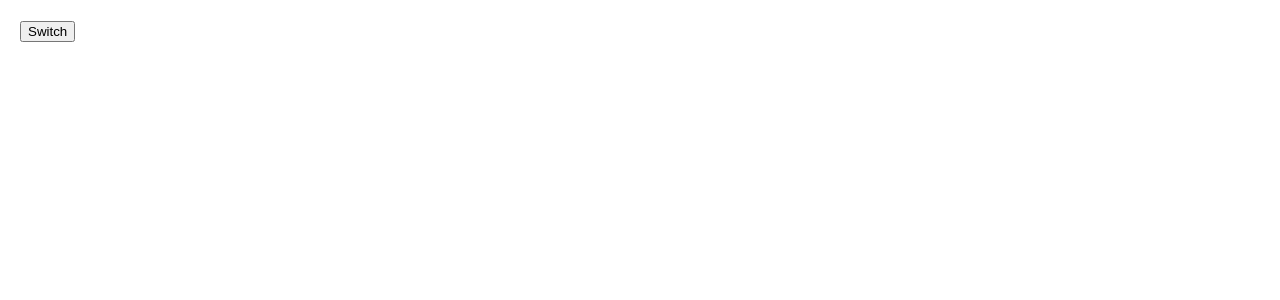
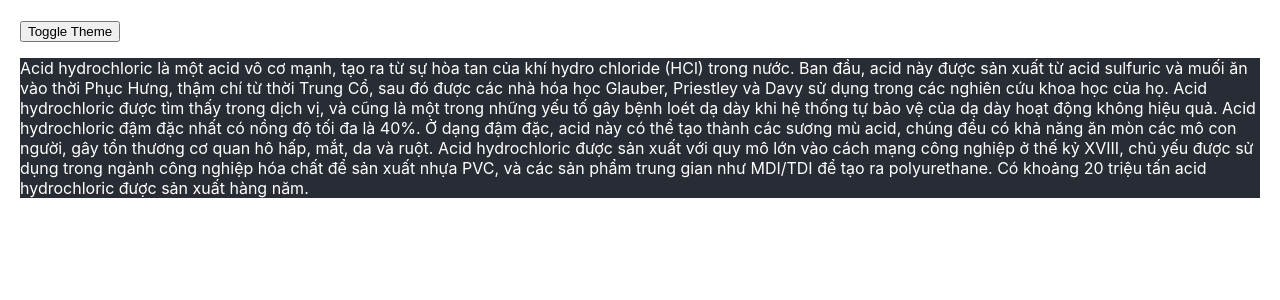
Before and after one commit to github-nqvnlc/tiktok-reactjs, a React (Create React App) app: page / in a window 1280 px wide. Shown: the top 300 px of the page. Built offline with nearby package versions, Linux system fonts and the light colour scheme.

Commit message:
context & useContext()

```diff
--- a/src/App.css
+++ b/src/App.css
@@ -36,3 +36,8 @@
     transform: rotate(360deg);
   }
 }
+
+.dark{
+  color: #fff;
+  background-color: #282c34;
+}
--- a/src/App.js
+++ b/src/App.js
@@ -1,50 +1,55 @@
-import { useState } from 'react'
+import { createContext, useState } from 'react'
 import Content from './Content'
+import './App.css'
 
-function App() {
+// function App() {
 
-  const [job, setJob] = useState('')
-  const [jobs, setJobs] = useState([])
+//   const [job, setJob] = useState('')
+//   const [jobs, setJobs] = useState([])
 
-  const handleSub = () => {
-    setJobs([...jobs,job])
-    setJob('')
-  }
+//   const handleSub = () => {
+//     setJobs([...jobs,job])
+//     setJob('')
+//   }
 
-  const handleDel = () => {
-    setJobs([])
+//   const handleDel = () => {
+//     setJobs([])
+//   }
+
+//   return (
+//     <div className="App" style={{ padding: 32 }}>
+//       <h1>List To Do</h1>
+//       <input value={job} onChange={e => setJob(e.target.value)} />
+//       <button onClick={handleSub}>Add</button>
+
+//       <ul>
+//         {jobs.map((job, index) => (
+//           <li key={index}>{job}</li>
+//         )
+//         )}
+
+//       </ul>
+
+//       <button onClick={handleDel}>Delete</button>
+//     </div>
+//   );
+// }
+
+export const ThemeContext = createContext()
+
+function App1() {
+  const [theme, setTheme] = useState('dark')
+
+  const toggleTheme = () => {
+    setTheme(theme === 'dark' ? 'light' : 'dark')
   }
 
   return (
-    <div className="App" style={{ padding: 32 }}>
-      <h1>List To Do</h1>
-      <input value={job} onChange={e => setJob(e.target.value)} />
-      <button onClick={handleSub}>Add</button>
-
-      <ul>
-        {jobs.map((job, index) => (
-          <li key={index}>{job}</li>
-        )
-        )}
-
-      </ul>
-
-      <button onClick={handleDel}>Delete</button>
-    </div>
-  );
-}
-
-
-
-function App1(){
-  const [show, setShow] = useState(false)
-  return (
-    <div style = {{padding: 20}}>
-      <button onClick = {()=>{
-        setShow(!show)
-      }}>Switch</button>
-
-      { show && <Content />}
+    <div style={{ padding: 20 }}>
+      <ThemeContext.Provider value={theme}>
+        <button onClick={toggleTheme}>Toggle Theme</button>
+        <Content />
+      </ThemeContext.Provider>
     </div>
   )
 }
--- a/src/Content.js
+++ b/src/Content.js
@@ -1,41 +1,13 @@
-import { useEffect, useRef, useLayoutEffect, useState } from "react"
-import ReactDOM from "react-dom";
+
+import Paragraph from "./Paragraph"
 
 function Content() {
-    const [inputs, setInputs] = useState({});
-
-    const handleChange = (event) => {
-        const name = event.target.name;
-        const value = event.target.value;
-        setInputs(values => ({ ...values, [name]: value }))
-    }
-
-    const handleSubmit = (event) => {
-        event.preventDefault();
-        console.log(inputs);
-    }
 
 
     return (
-        <form onSubmit={handleSubmit}>
-          <label>Enter your name:
-          <input
-            type="text"
-            name="username"
-            value={inputs.username || ""}
-            onChange={handleChange}
-          />
-          </label>
-          <label> Enter your age:
-            <input
-              type="number"
-              name="age"
-              value={inputs.age || ""}
-              onChange={handleChange}
-            />
-            </label>
-            <input type="submit" />
-        </form>
+        <div>
+          <Paragraph />
+        </div>
       )
 }
 
--- /dev/null
+++ b/src/Paragraph.js
@@ -0,0 +1,15 @@
+import { useContext } from 'react'
+import {ThemeContext} from './App'
+
+function Paragraph(){
+
+    const theme = useContext(ThemeContext)
+
+    return(
+        <p className={theme}>
+            Acid hydrochloric là một acid vô cơ mạnh, tạo ra từ sự hòa tan của khí hydro chloride (HCl) trong nước. Ban đầu, acid này được sản xuất từ acid sulfuric và muối ăn vào thời Phục Hưng, thậm chí từ thời Trung Cổ, sau đó được các nhà hóa học Glauber, Priestley và Davy sử dụng trong các nghiên cứu khoa học của họ. Acid hydrochloric được tìm thấy trong dịch vị, và cũng là một trong những yếu tố gây bệnh loét dạ dày khi hệ thống tự bảo vệ của dạ dày hoạt động không hiệu quả. Acid hydrochloric đậm đặc nhất có nồng độ tối đa là 40%. Ở dạng đậm đặc, acid này có thể tạo thành các sương mù acid, chúng đều có khả năng ăn mòn các mô con người, gây tổn thương cơ quan hô hấp, mắt, da và ruột. Acid hydrochloric được sản xuất với quy mô lớn vào cách mạng công nghiệp ở thế kỷ XVIII, chủ yếu được sử dụng trong ngành công nghiệp hóa chất để sản xuất nhựa PVC, và các sản phẩm trung gian như MDI/TDI để tạo ra polyurethane. Có khoảng 20 triệu tấn acid hydrochloric được sản xuất hàng năm.
+        </p>
+    )
+}
+
+export default Paragraph
```
